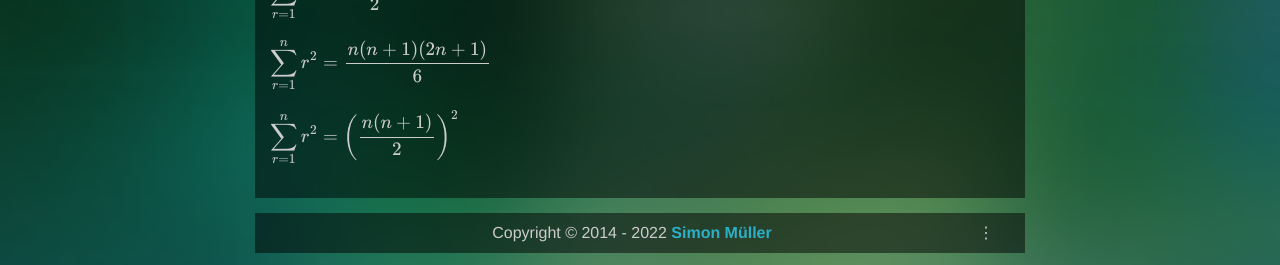
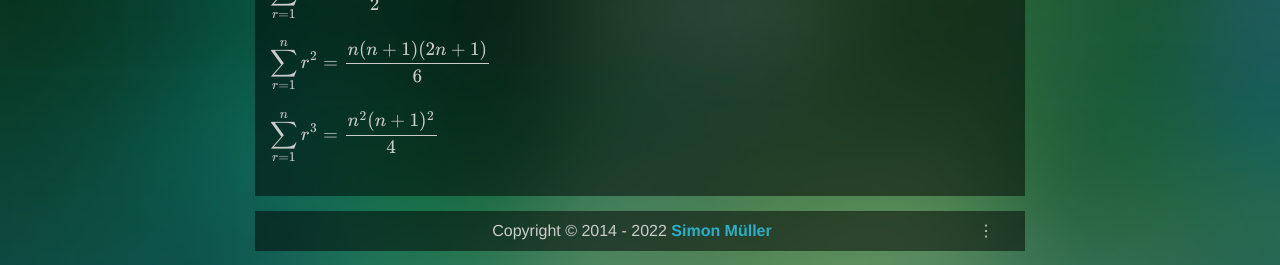
Before and after one commit to samuller/samuller.net, a Jekyll site: the page built from notes/math-sums.md, in a window 1280 px wide. Shown: the part 784-1049 px from the top of the page. Built offline with Jekyll 4.4.1, drawn with Linux system fonts in a browser that asks for light colours; formulas are drawn with MathJax 3.

Commit message:
Fix summation typo in math notes

```diff
--- a/notes/math-sums.md
+++ b/notes/math-sums.md
@@ -27,4 +27,4 @@ $\displaystyle \sum^n_{r=1}r = \frac{n(n+1)}{2}$
 
 $\displaystyle \sum^n_{r=1}r^2 = \frac{n(n+1)(2n+1)}{6}$
 
-$\displaystyle \sum^n_{r=1}r^2 = \left(\frac{n(n+1)}{2}\right)^2$
+$\displaystyle \sum^n_{r=1}r^3 = \frac{n^2(n+1)^2}{4}$
```
